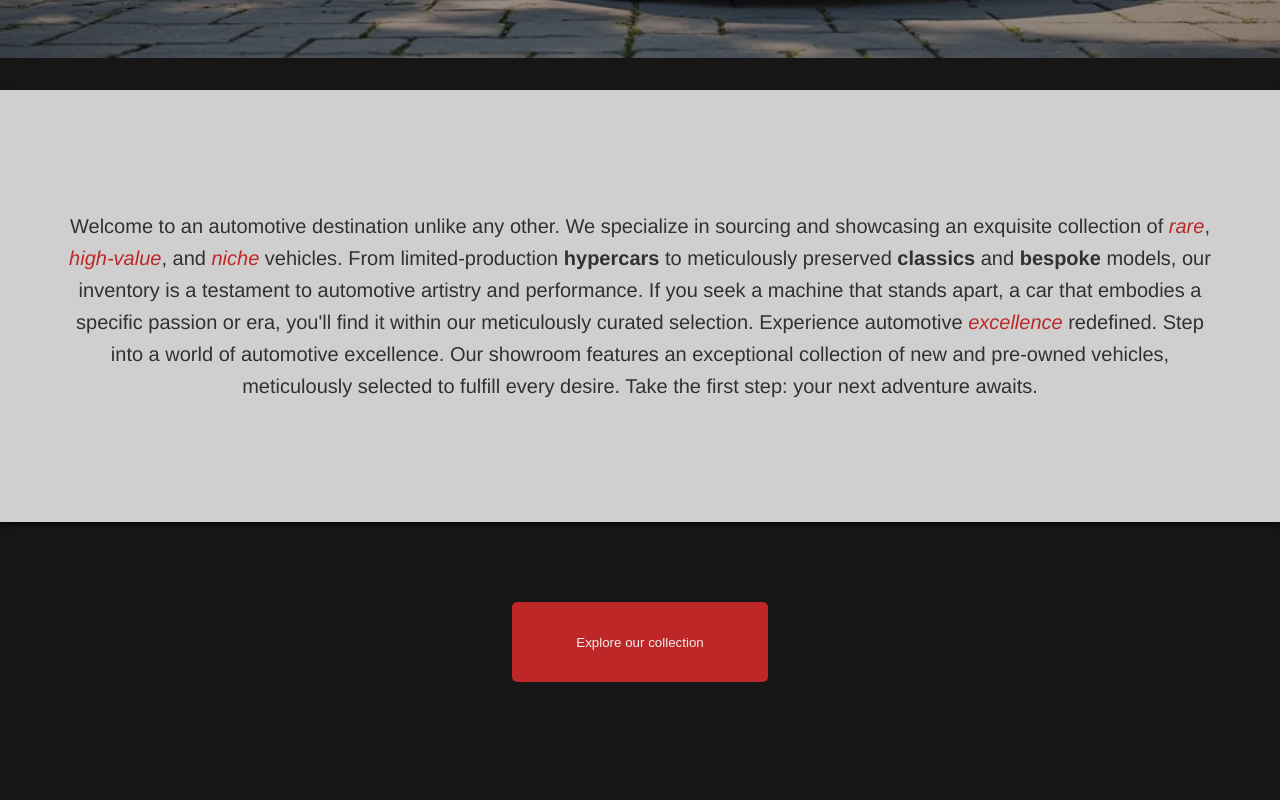
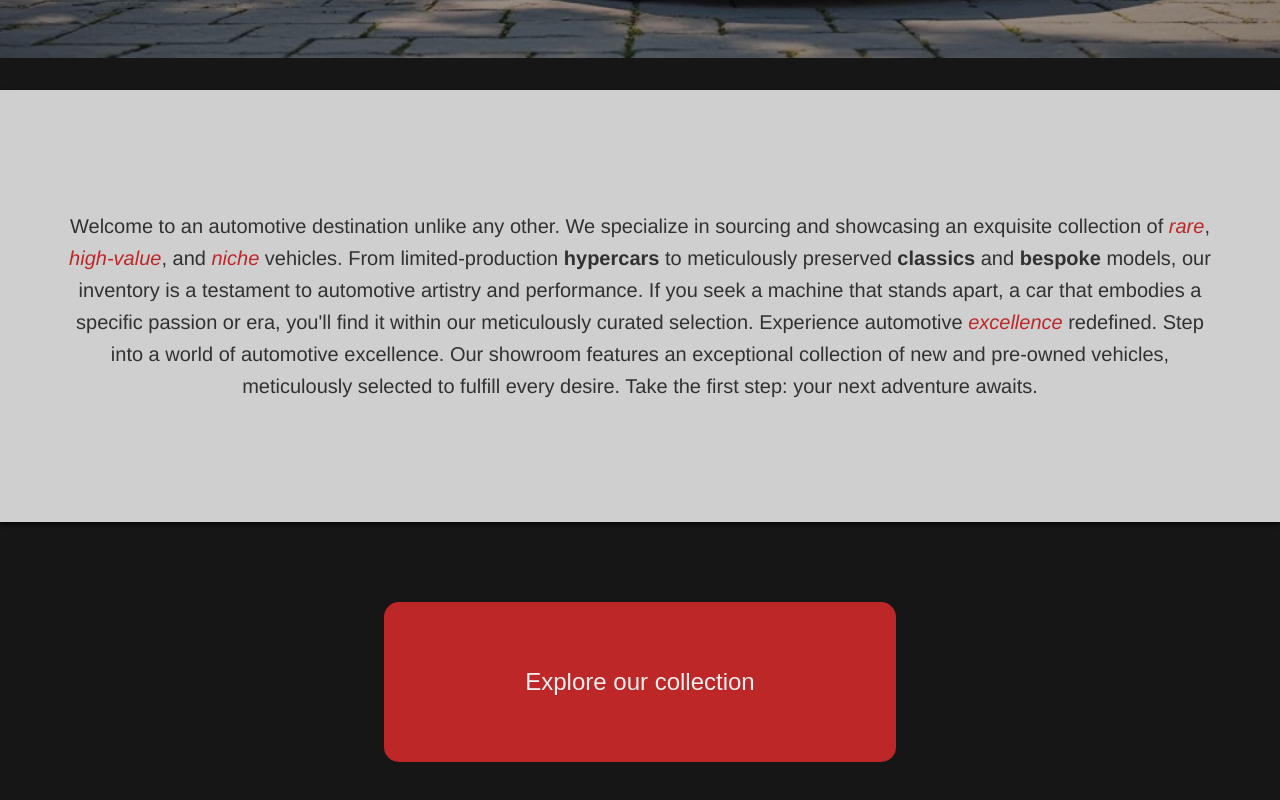
Before and after one commit to marcoD9/Cars_ShowRoom, a Vue app in the folder Client/: page / in a window 1280 px wide. Shown: the part 742-1542 px from the top of the page. Before the commit the page ends 1472 px from the top, so only its background shows below. Built offline with nearby package versions, Linux system fonts and the light colour scheme; the HTML template or start-up script is replaced by a standard one.

Commit message:
-Client- Update button style

```diff
--- a/Client/src/views/HomeView.vue
+++ b/Client/src/views/HomeView.vue
@@ -38,10 +38,11 @@ export default defineComponent({
 }
 
 button {
-  height: 10vh;
-  width: 20vw;
-  border-radius: 5px;
-  padding: 10px 20px;
+  font-size: 1.5rem;
+  height: 20vh;
+  width: 40vw;
+  border-radius: 15px;
+  padding: 1rem;
   background-color: var(--secondary-text);
   color: var(--primary-text);
   border: none;
```
